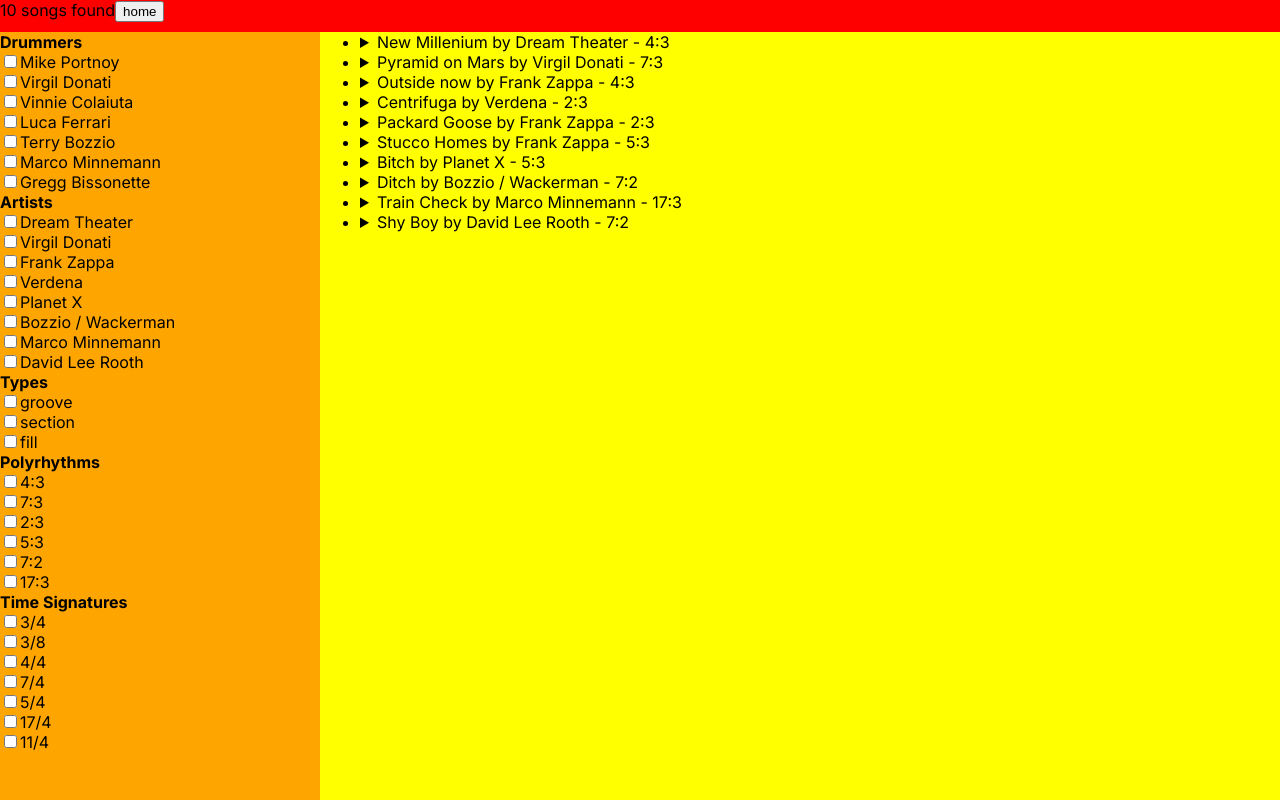
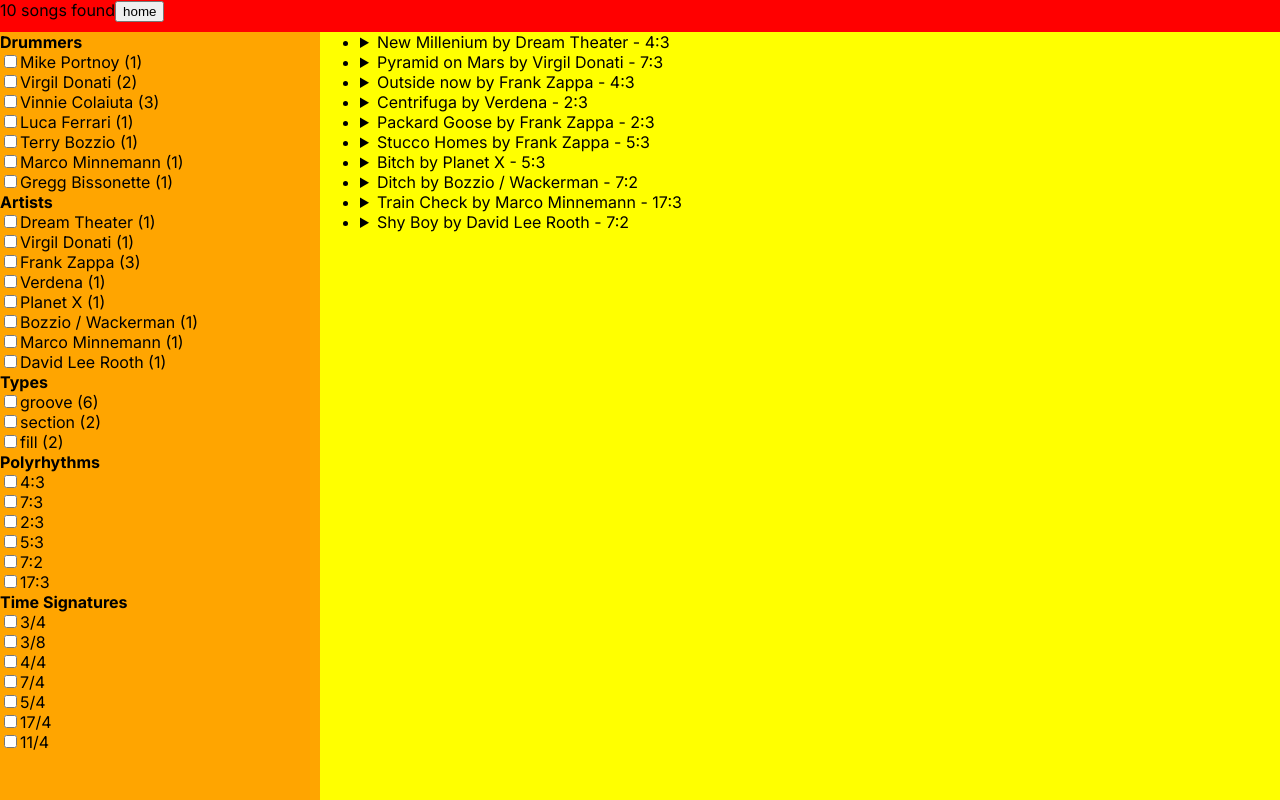
Before and after one commit to MarcoMaz/polylistsongs, a Next.js app: page /search in a window 1280 px wide. Built offline with nearby package versions, Linux system fonts and the light colour scheme.

Commit message:
- add counter on basic fields

```diff
--- a/src/app/search/page.tsx
+++ b/src/app/search/page.tsx
@@ -150,6 +150,8 @@
             handleSelection(drummer, setSelectedDrummers, selectedDrummers)
           }
           label="Drummers"
+          songsData={songsData}
+          type="drummer"
         />
         <Checkbox
           items={ARTISTS}
@@ -158,6 +160,8 @@
             handleSelection(artist, setSelectedArtists, selectedArtists)
           }
           label="Artists"
+          songsData={songsData}
+          type="artist"
         />
         <Checkbox
           items={POLY_TYPES}
@@ -166,6 +170,8 @@
             handleSelection(polyType, setSelectedPolytypes, selectedPolytypes)
           }
           label="Types"
+          songsData={songsData}
+          type="polyType"
         />
         <CheckboxPair
           data={POLYRHYTHMS}
--- a/src/components/base/Checkbox/Checkbox.tsx
+++ b/src/components/base/Checkbox/Checkbox.tsx
@@ -1,7 +1,11 @@
+import { SongProp } from "@/models/model";
+
 interface CheckboxProps {
   items: string[];
   label: string;
   selectedItems: string[];
+  songsData: SongProp[];
+  type: string;
   onSelection: (item: string) => void;
 }
 
@@ -9,8 +13,24 @@
   items,
   label,
   selectedItems,
+  songsData,
+  type,
   onSelection,
 }) => {
+  const countTypeOccurrences = (dataArray: any[], key: string) => {
+    const counts: { [key: string]: number } = {};
+    dataArray.forEach((item) => {
+      if (item[key as keyof SongProp] in counts) {
+        counts[item[key as keyof SongProp]]++;
+      } else {
+        counts[item[key as keyof SongProp]] = 1;
+      }
+    });
+    return counts;
+  };
+
+  const itmesCount = countTypeOccurrences(songsData, type);
+
   return (
     <div>
       <strong>{label}</strong>
@@ -23,7 +43,9 @@
             checked={selectedItems.includes(item)}
             onChange={() => onSelection(item)}
           />
-          <label htmlFor={`${label}${index}`}>{item}</label>
+          <label htmlFor={`${label}${index}`}>
+            {item} ({itmesCount[item] || 0})
+          </label>
         </div>
       ))}
     </div>
```
